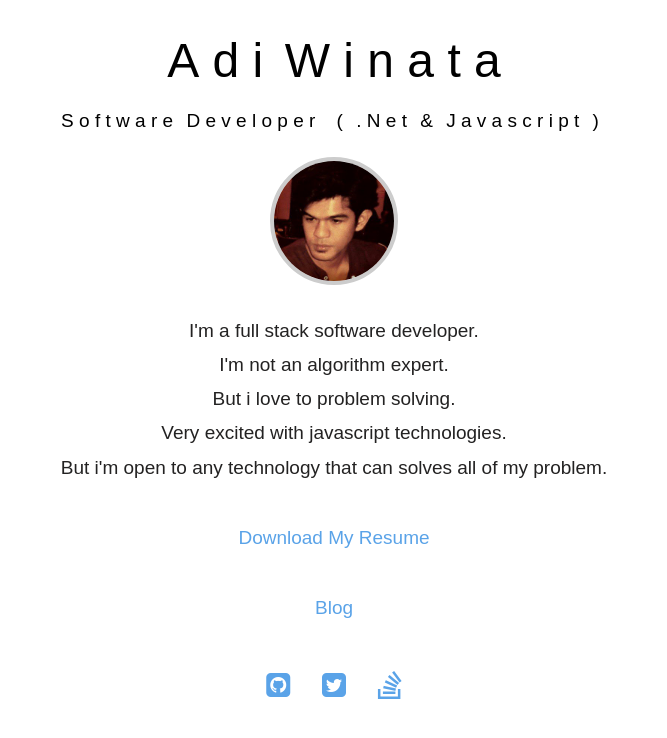
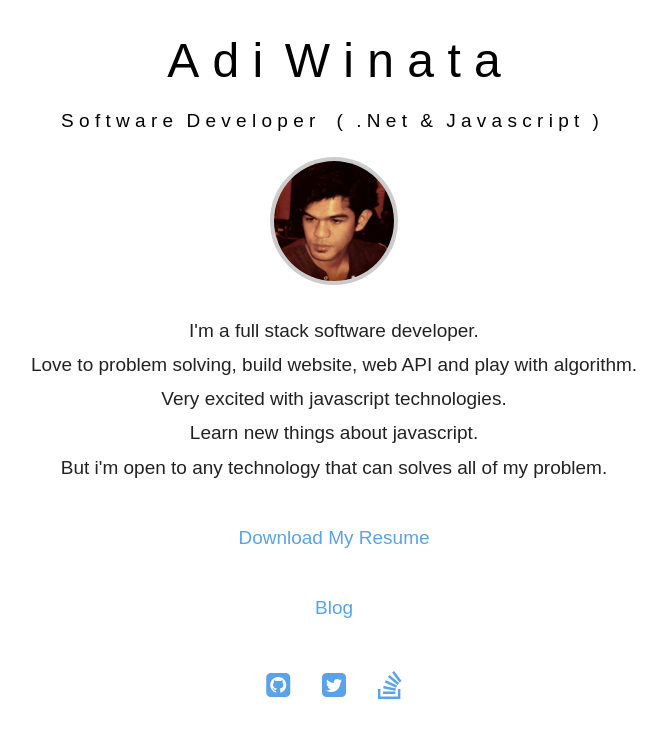
Before and after one commit to adheegm/adheegm.github.io, a Jekyll site: the page built from index.html, in a window 1280 px wide. Shown: the top 738 px of the page, without its empty margins (306-973 px from the left). Built offline with Jekyll 4.4.1, drawn with Linux system fonts in a browser that asks for light colours; some web fonts are replaced; the list of posts is cut into pages by our own code; a style sheet for code colours, icons or effects is not loaded.

```diff
--- a/_config.yml
+++ b/_config.yml
@@ -1,7 +1,7 @@
 title: Adi's Blog
 baseurl: ""
 highlighter: rouge
-gems: [jekyll-paginate]
+plugins: [jekyll-paginate]
 paginate: 8
 paginate_path: ":num"
 
--- a/index.html
+++ b/index.html
@@ -69,9 +69,9 @@
     </div>
     <div id="splash">
         <div class="animated bl1 bounceInRight">I'm a full stack software developer.</div>
-        <div class="animated bl2 bounceInLeft">I'm not an algorithm expert.</div>
-        <div class="animated bl3 bounceInRight">But i love to problem solving.</div>
-        <div class="animated bl4 bounceInLeft">Very excited with javascript technologies.</div>
+        <div class="animated bl2 bounceInRight">Love to problem solving, build website, web API and play with algorithm.</div>
+        <div class="animated bl3 bounceInLeft">Very excited with javascript technologies.</div>
+        <div class="animated bl4 bounceInLeft">Learn new things about javascript.</div>
         <div class="animated bl5 bounceInRight">But i'm open to any technology that can solves all of my problem.</div>
     </div>
 </header>
```
Also changed, not shown: assets/js/puzzle/app.js (renamed from assets/js/puzzleGame/app.js, +35 -52 lines), blog/index.md (+2 -2 lines), Gemfile.lock, 1 other file.
